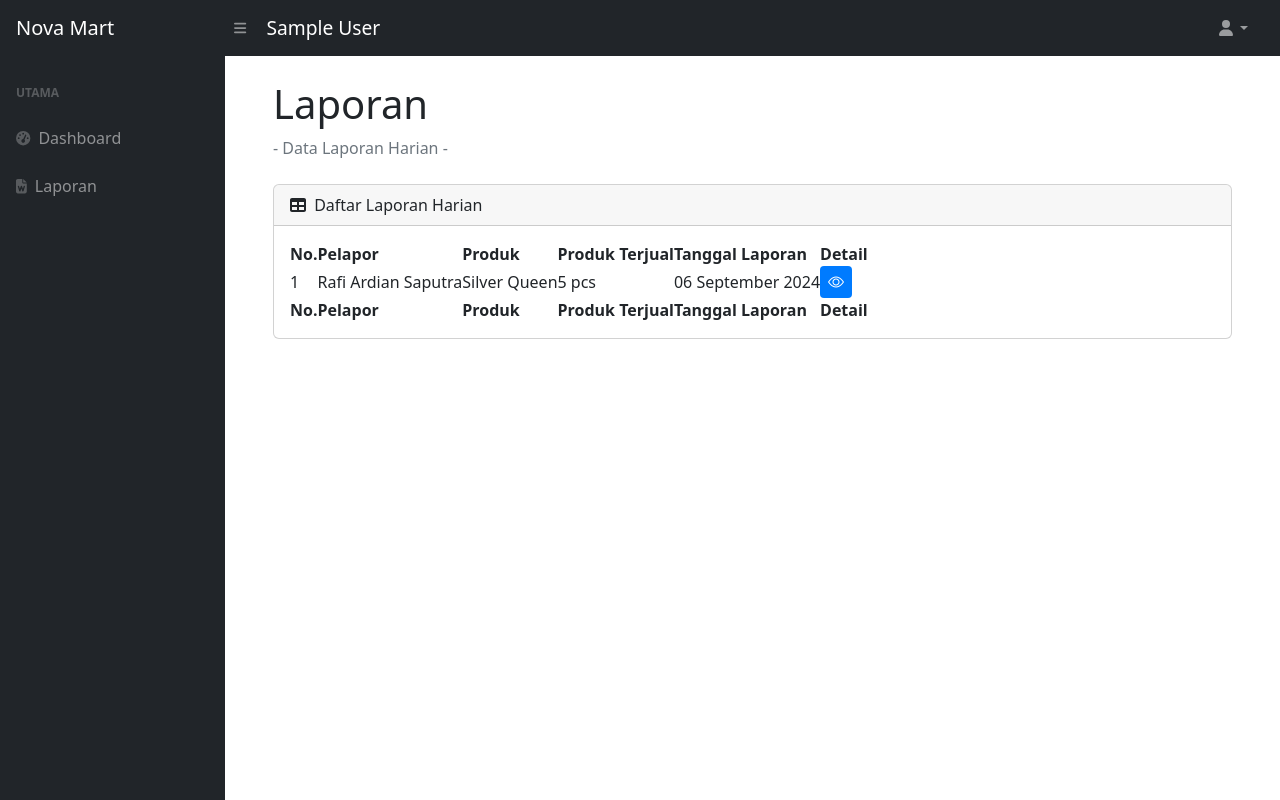
After one commit to Adrian-2014/information_system, a PHP site: page /admin/laporan.php in a window 1280 px wide. The commit adds this page. Run offline with PHP 8.4, Linux system fonts and the light colour scheme; the visitor is signed in with stand-in values (Sample User, id 1); data comes from the database, SQL or seed files in the repository; some libraries are stand-ins or nearby versions.

Commit message:
Laporan Admin 07 September 2024

```diff
--- /dev/null
+++ b/admin/css/laporan.css
@@ -0,0 +1,171 @@
+:root {
+    --main1: rgb(0, 162, 255);
+    --main2: rgb(0, 223, 226);
+}
+
+*,
+body,
+html {
+    box-sizing: border-box;
+    margin: 0;
+    padding: 0;
+}
+
+
+.greet {
+    margin: 0 .7rem;
+    display: flex;
+    align-items: center;
+    justify-content: center;
+    color: white;
+    font-size: 1.2rem;
+    font-weight: 500;
+}
+
+
+#datatablesSimple {
+    tbody {
+        tr {
+            td {
+                img {
+                    height: 2rem;
+                    width: auto;
+                    border-radius: .25rem;
+                    border: 1px solid rgb(104, 104, 104);
+                }
+
+                .btn {
+                    height: 2rem;
+                    width: 2rem;
+                    display: flex;
+                    align-items: center;
+                    justify-content: center;
+                    background-color: rgb(0, 123, 255);
+                    color: white;
+                    border-radius: .25rem;
+                }
+            }
+        }
+    }
+}
+
+.modal {
+    .modal-dialog {
+
+        .modal-content {
+
+            .modal-body {
+                padding: 0 !important;
+                display: flex;
+                flex-direction: column;
+
+                border-radius: .75rem;
+                overflow: hidden;
+
+                .first-content {
+                    display: flex;
+                    gap: .5rem;
+
+                    .imgs {
+                        height: 17rem;
+                        width: auto;
+                        overflow: hidden;
+                        border-bottom-right-radius: 2rem;
+
+                        img {
+                            height: 17rem;
+                            width: auto;
+                        }
+                    }
+
+                    .isi {
+                        border: 2.5px solid rgb(209, 209, 209);
+                        width: 18rem !important;
+                        margin: .5rem .5rem;
+                        border-radius: .5rem;
+
+                        .head {
+                            display: flex;
+                            align-items: center;
+                            justify-content: space-between;
+                            padding: .25rem .5rem;
+                            border-bottom: 2px solid rgb(209, 209, 209);
+
+                            .first {
+                                font-size: .9rem;
+                                font-weight: bold;
+                            }
+
+                            .last {
+                                i {
+                                    font-size: 1rem;
+                                }
+                            }
+                        }
+
+                        .main {
+                            padding: .5rem;
+
+                            .mb-2 {
+                                .form-label {
+                                    margin-bottom: .25rem !important;
+                                    line-height: 1.3;
+                                    font-size: .9rem;
+                                    font-weight: 500;
+                                }
+
+                                .form-control {
+                                    height: 2.1rem !important;
+                                }
+                            }
+                        }
+                    }
+                }
+
+                .second-content {
+                    border: 2.5px solid rgb(209, 209, 209);
+                    /* width: 18rem !important; */
+                    margin: .5rem .5rem;
+                    border-radius: .5rem;
+
+                    .head {
+                        display: flex;
+                        align-items: center;
+                        justify-content: space-between;
+                        padding: .25rem .5rem;
+                        border-bottom: 2px solid rgb(209, 209, 209);
+
+                        .first {
+                            font-size: .9rem;
+                            font-weight: bold;
+                        }
+
+                        .last {
+                            i {
+                                font-size: 1rem;
+                            }
+                        }
+                    }
+
+                    .row {
+                        padding: .5rem;
+
+                        .mb-2 {
+                            .form-label {
+                                margin-bottom: .25rem !important;
+                                line-height: 1.3;
+                                font-size: .9rem;
+                                font-weight: 500;
+                            }
+
+                            .form-control {
+                                height: 2.1rem !important;
+                            }
+                        }
+                    }
+                }
+
+            }
+        }
+    }
+}
--- /dev/null
+++ b/admin/laporan.php
@@ -0,0 +1,234 @@
+<?php
+session_start();
+
+if (!isset($_SESSION['role']) || $_SESSION['role'] !== 'admin'){
+    header('Location: ../index.php');
+    exit();
+}
+?>
+
+<?php
+include '../conn.php';
+
+$karyawan = mysqli_query($connect, 'SELECT * FROM karyawan ORDER BY id DESC');
+$laporan = mysqli_query($connect, 'SELECT * FROM laporan ORDER BY id DESC');
+?>
+
+
+<!DOCTYPE html>
+<html lang="en">
+
+<head>
+    <meta charset="utf-8" />
+    <meta http-equiv="X-UA-Compatible" content="IE=edge" />
+    <meta name="viewport" content="width=device-width, initial-scale=1, shrink-to-fit=no" />
+    <meta name="description" content="" />
+    <meta name="author" content="" />
+    <title>Laporan - Admin <?= $_SESSION['role'] ?></title>
+    <link href="css/styles.css" rel="stylesheet" />
+    <link href="css/laporan.css" rel="stylesheet" />
+
+    <link href="https://cdn.jsdelivr.net/npm/simple-datatables@7.1.2/dist/style.min.css" rel="stylesheet" />
+    <link rel="stylesheet" href="https://cdn.jsdelivr.net/npm/sweetalert2@11.12.4/dist/sweetalert2.min.css">
+    <script src="https://use.fontawesome.com/releases/v6.3.0/js/all.js" crossorigin="anonymous"></script>
+    <link rel="stylesheet" href="https://cdn.jsdelivr.net/npm/bootstrap-icons@1.11.3/font/bootstrap-icons.min.css">
+</head>
+
+<body class="sb-nav-fixed">
+    <nav class="sb-topnav navbar navbar-expand navbar-dark bg-dark">
+        <!-- Navbar Brand-->
+        <a class="navbar-brand ps-3" href="index.html">Nova Mart</a>
+        <!-- Sidebar Toggle-->
+        <button class="btn btn-link btn-sm order-1 order-lg-0 me-4 me-lg-0" id="sidebarToggle" href="#!"><i class="fas fa-bars"></i></button>
+        <div class="greet">
+            <?= $_SESSION['nama'] ?>
+        </div>
+
+        <div class="d-none d-md-inline-block form-inline ms-auto me-0 me-md-3 my-2 my-md-0"></div>
+        <!-- Navbar-->
+        <ul class="navbar-nav ms-md-0 me-3 me-lg-4">
+            <li class="nav-item dropdown">
+                <a class="nav-link dropdown-toggle" id="navbarDropdown" href="#" role="button" data-bs-toggle="dropdown" aria-expanded="false"><i class="fas fa-user fa-fw"></i></a>
+                <ul class="dropdown-menu dropdown-menu-end" aria-labelledby="navbarDropdown">
+                    <li><a class="dropdown-item" href="../index.php">Logout</a></li>
+                </ul>
+            </li>
+        </ul>
+    </nav>
+    <div id="layoutSidenav">
+        <div id="layoutSidenav_nav">
+            <nav class="sb-sidenav accordion sb-sidenav-dark" id="sidenavAccordion">
+                <div class="sb-sidenav-menu">
+                    <div class="nav">
+                        <div class="sb-sidenav-menu-heading">Utama</div>
+                        <a class="nav-link" href="index.php">
+                            <div class="sb-nav-link-icon"><i class="fas fa-tachometer-alt"></i></div>
+                            Dashboard
+                        </a>
+                        <a class="nav-link" href="laporan.php">
+                            <div class="sb-nav-link-icon"><i class="fas fa-file-word"></i></div>
+                            Laporan
+                        </a>
+                    </div>
+                </div>
+            </nav>
+        </div>
+        <div id="layoutSidenav_content">
+            <main>
+                <div class="container-fluid px-5">
+                    <h1 class="mt-4">Laporan</h1>
+                    <ol class="breadcrumb mb-4">
+                        <li class="breadcrumb-item active">- Data Laporan Harian -</li>
+                    </ol>
+                    <div class="card mb-4 mt-4">
+                        <div class="card-header">
+                            <i class="fas fa-table me-1"></i>
+                            Daftar Laporan Harian
+                        </div>
+                        <div class="card-body">
+                            <table id="datatablesSimple">
+                                <thead>
+                                    <tr>
+                                        <th>No.</th>
+                                        <th>Pelapor</th>
+                                        <th>Produk</th>
+                                        <th>Produk Terjual</th>
+                                        <th>Tanggal Laporan</th>
+                                        <th>Detail</th>
+                                    </tr>
+                                </thead>
+                                <tfoot>
+                                    <tr>
+                                        <th>No.</th>
+                                        <th>Pelapor</th>
+                                        <th>Produk</th>
+                                        <th>Produk Terjual</th>
+                                        <th>Tanggal Laporan</th>
+                                        <th>Detail</th>
+                                    </tr>
+                                </tfoot>
+                                <tbody>
+                                    <?php
+                                        $no = 1;
+                                        while($lapor = mysqli_fetch_array($laporan)) :
+                                        $code = $lapor['kode_produk'];
+                                        $idP = $lapor['id_pelapor'];
+                                        $gambar_result = mysqli_query($connect, "SELECT gambar FROM produk WHERE kode = '$code' LIMIT 1");
+                                        $gambar_data = mysqli_fetch_array($gambar_result);
+                                        $gambar = $gambar_data['gambar'];
+
+                                        $tanggal_laporan = new DateTime($lapor['tanggal_laporan']);
+                                        $tanggal_dikirim = new DateTime($lapor['tanggal_ditambahkan']);
+
+                                        $karyawanConnect = mysqli_query($connect, "SELECT * FROM karyawan WHERE id = '$idP'");
+                                        $karyawanData = mysqli_fetch_array($karyawanConnect);
+                                        ?>
+                                    <tr>
+                                        <td><?= $no ?></td>
+                                        <td><?= $lapor['pelapor'] ?></td>
+                                        <td><?= $lapor['produk'] ?></td>
+                                        <td><?= $lapor['terjual'] ?> pcs</td>
+                                        <td><?= $tanggal_laporan->format('d F Y') ?></td>
+                                        <td>
+                                            <div class="btn" data-bs-toggle="modal" data-bs-target="#detail<?= $lapor['id'] ?>">
+                                                <i class="bi bi-eye"></i>
+                                            </div>
+                                        </td>
+                                    </tr>
+
+                                    <!-- Modal -->
+
+                                    <div class="modal fade" id="detail<?= $lapor['id'] ?>" tabindex="-1" aria-hidden="true">
+                                        <div class="modal-dialog modal-lg modal-dialog-centered">
+                                            <div class="modal-content">
+                                                <div class="modal-body">
+                                                    <div class="first-content">
+                                                        <div class="imgs">
+                                                            <img src="../uploads/<?= $gambar ?>">
+                                                        </div>
+                                                        <div class="isi">
+                                                            <div class="head">
+                                                                <div class="first">Data Pelapor</div>
+                                                                <div class="last"><i class="bi bi-person-fill"></i></div>
+                                                            </div>
+                                                            <div class="main">
+                                                                <div class="mb-2">
+                                                                    <label class="form-label">Pelapor</label>
+                                                                    <input type="text" class="form-control" value="<?= $lapor['pelapor'] ?>" readonly>
+                                                                </div>
+                                                                <div class="mb-2">
+                                                                    <label class="form-label">Email Pelapor</label>
+                                                                    <input type="text" class="form-control" value="<?= $karyawanData['email'] ?>" readonly>
+                                                                </div>
+                                                                <div class="mb-2">
+                                                                    <label class="form-label">No. Telepon</label>
+                                                                    <input type="text" class="form-control" value="<?= $karyawanData['nomor_telepon'] ?>" readonly>
+                                                                </div>
+                                                            </div>
+                                                        </div>
+                                                    </div>
+                                                    <div class="gaps">
+
+                                                    </div>
+                                                    <div class="second-content">
+                                                        <div class="head">
+                                                            <div class="first">Data Laporan Produk</div>
+                                                            <div class="last"><i class="bi bi-box"></i></div>
+                                                        </div>
+                                                        <div class="row">
+                                                            <div class="col-4 mb-2">
+                                                                <label class="form-label">Nama Produk</label>
+                                                                <input type="text" class="form-control" value="<?= $lapor['produk'] ?>" readonly>
+                                                            </div>
+                                                            <div class="col-4 mb-2">
+                                                                <label class="form-label">Kode Produk</label>
+                                                                <input type="text" class="form-control" value="<?= $lapor['kode_produk'] ?>" readonly>
+                                                            </div>
+                                                            <div class="col-4 mb-2">
+                                                                <label class="form-label">Produk Terjual</label>
+                                                                <input type="text" class="form-control" value="<?= $lapor['terjual'] ?> pcs" readonly>
+                                                            </div>
+                                                            <div class="col-6 mb-2">
+                                                                <label class="form-label">Tanggal Laporan</label>
+                                                                <input type="text" class="form-control" value="<?= $tanggal_laporan->format('d F Y') ?>" readonly>
+                                                            </div>
+                                                            <div class="col-6 mb-2">
+                                                                <label class="form-label">Tanggal Dikirim</label>
+                                                                <input type="text" class="form-control" value="<?= $tanggal_dikirim->format('d F Y') ?>" readonly>
+                                                            </div>
+
+                                                        </div>
+                                                    </div>
+                                                </div>
+                                            </div>
+                                        </div>
+                                    </div>
+
+                                    <!-- Modal -->
+
+                                    <?php
+                                        $no++;
+                                        endwhile;
+                                    ?>
+                                </tbody>
+                            </table>
+
+                        </div>
+                    </div>
+                </div>
+            </main>
+        </div>
+    </div>
+
+    <script src="https://cdn.jsdelivr.net/npm/sweetalert2@11.12.4/dist/sweetalert2.all.min.js"></script>
+    <script src="https://cdn.jsdelivr.net/npm/bootstrap@5.2.3/dist/js/bootstrap.bundle.min.js" crossorigin="anonymous"></script>
+    <script src="js/scripts.js"></script>
+    <script src="https://cdnjs.cloudflare.com/ajax/libs/Chart.js/2.8.0/Chart.min.js" crossorigin="anonymous"></script>
+    <script src="assets/demo/chart-area-demo.js"></script>
+    <script src="assets/demo/chart-bar-demo.js"></script>
+    <script src="https://cdn.jsdelivr.net/npm/simple-datatables@7.1.2/dist/umd/simple-datatables.min.js" crossorigin="anonymous"></script>
+    <script src="js/datatables-simple-demo.js"></script>
+
+</body>
+
+</html>
--- a/karyawan/index.php
+++ b/karyawan/index.php
@@ -9,7 +9,7 @@ $products = mysqli_query($connect, 'SELECT * FROM produk ORDER BY id DESC');
 <?php
 session_start();
 
-if (!isset($_SESSION['nama'])) {
+if (!isset($_SESSION['role']) || $_SESSION['role'] !== 'karyawan'){
     header('Location: ../index.php');
     exit();
 }
--- a/login/login-karyawan.php
+++ b/login/login-karyawan.php
@@ -15,6 +15,7 @@ if ($_SERVER["REQUEST_METHOD"] == "POST") {
         $user = mysqli_fetch_assoc($result);
         $_SESSION['nama'] = $user['nama'];
         $_SESSION['id'] = $user['id'];
+        $_SESSION['role'] = 'karyawan';
         $_SESSION['message'] = "Login berhasil sebagai Karyawan!";
         $_SESSION['type'] = "success";
         header("Location: ../karyawan/index.php");
```
Also changed, not shown: admin/css/custom.css (+10 -0 lines), admin/index.php (+24 -20 lines), karyawan/laporan.php (+2 -8 lines), login/login-admin.php (+5 -2 lines).
